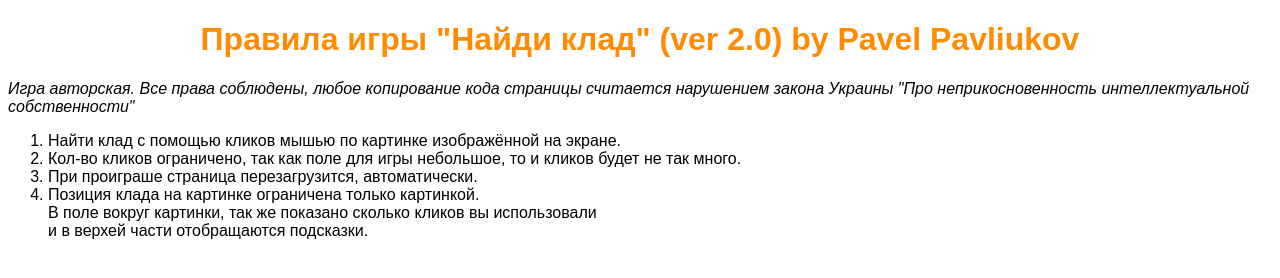
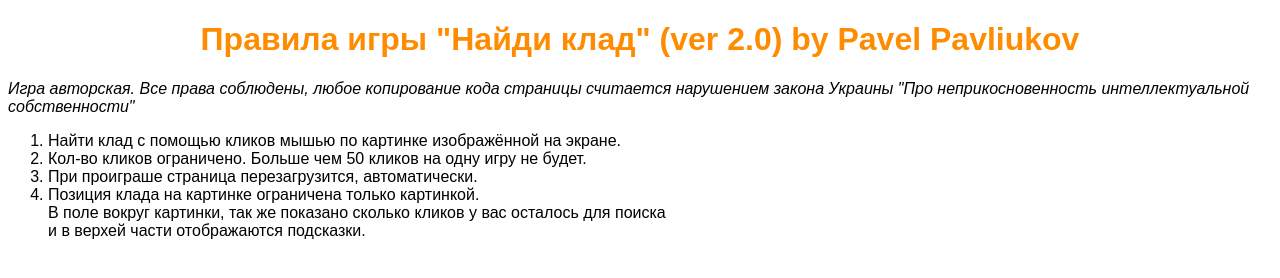
Before and after one commit to byPavliukov/SearchTresure, a plain HTML site: page html/Rules.html in a window 1280 px wide. Drawn offline with Linux system fonts and the light colour scheme.

Commit message:
Update Rules.html

```diff
--- a/html/Rules.html
+++ b/html/Rules.html
@@ -12,11 +12,11 @@
     <p class="rules-game"> Игра авторская. Все права соблюдены, любое копирование кода страницы считается нарушением закона Украины "Про неприкосновенность интеллектуальной собственности"<br></p>
     <ol>
         <li>Найти клад с помощью кликов мышью по картинке изображённой на экране.</li>
-        <li>Кол-во кликов ограничено, так как поле для игры небольшое, то и кликов будет не так много.</li>
+        <li>Кол-во кликов ограничено. Больше чем 50 кликов на одну игру не будет.</li>
         <li>При проиграше страница перезагрузится, автоматически.</li>
         <li>Позиция клада на картинке ограничена только картинкой.<br>
-         В поле вокруг картинки, так же показано сколько кликов вы использовали <br>
-         и в верхей части отобращаются подсказки.</li>
+         В поле вокруг картинки, так же показано сколько кликов у вас осталось для поиска <br>
+         и в верхей части отображаются подсказки.</li>
     </ol>
 </body>
 </html>
```
